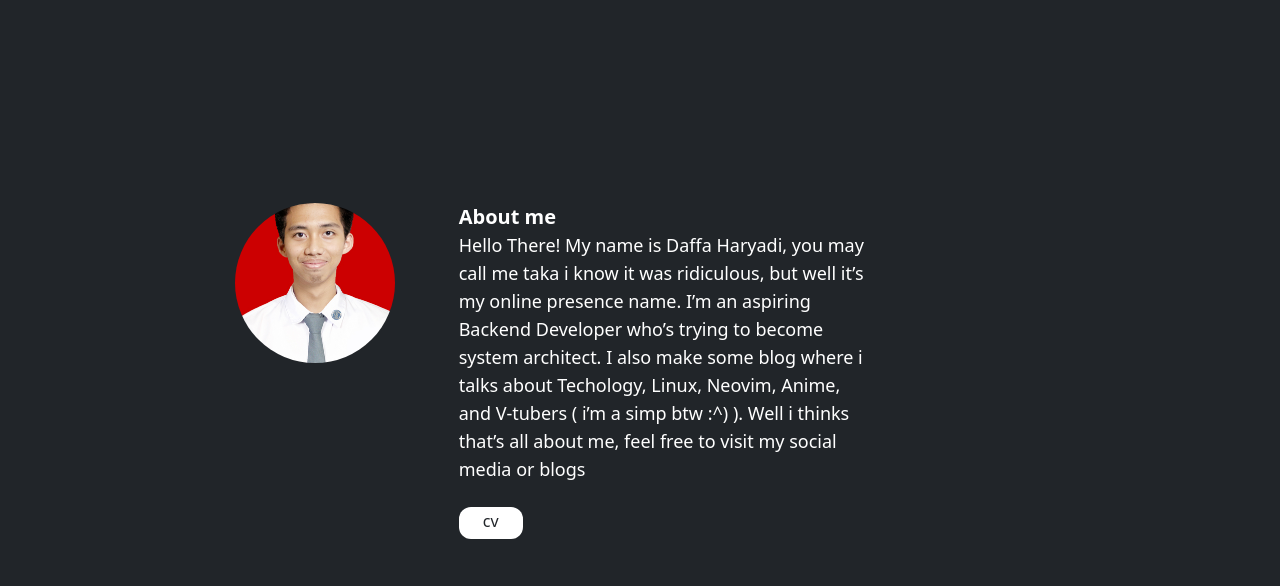
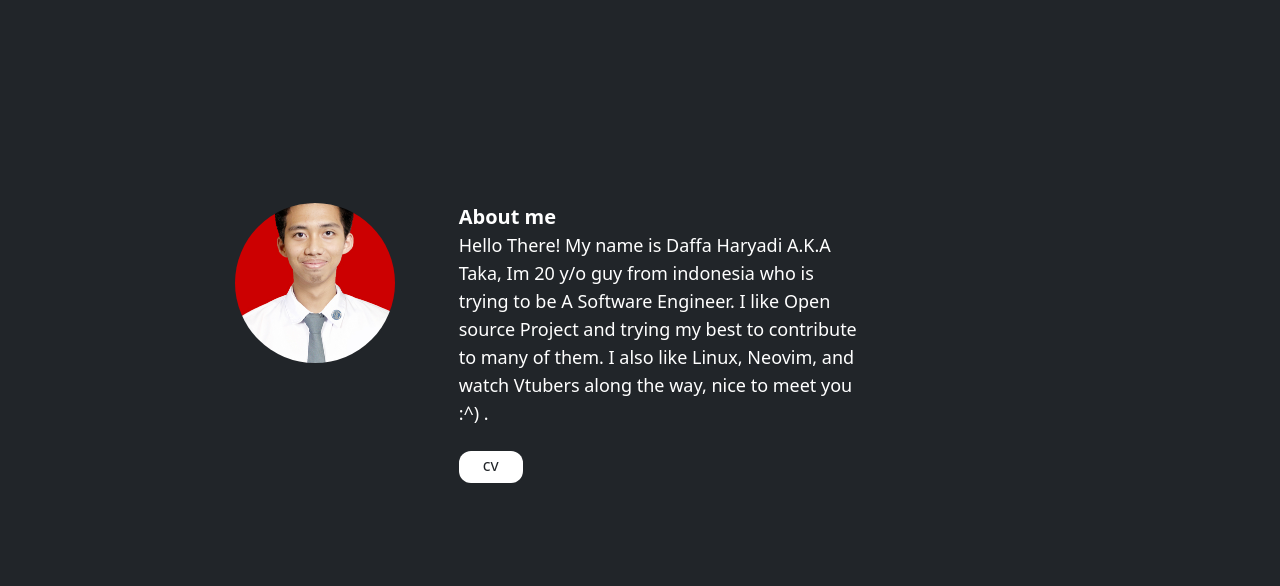
Before and after one commit to takadev15/profile, a Gatsby site: page / in a window 1280 px wide. Shown: the part 81-667 px from the top of the page. Built offline with nearby package versions, Linux system fonts and the light colour scheme; Gatsby itself is replaced by a stand-in of ours.

Commit message:
fix profile

```diff
--- a/src/components/profile.js
+++ b/src/components/profile.js
@@ -15,7 +15,7 @@ function Profile(){
           </div>
           <div className="flex-col w-1/2">
             <p className="font-bold text-xl text-white">About me</p>
-            <p className="text-lg text-white"> Hello There! My name is Daffa Haryadi, you may call me taka i know it was ridiculous, but well it’s my online presence name. I’m an aspiring Backend Developer who’s trying to become system architect. I also make some blog where i talks about Techology, Linux, Neovim, Anime, and V-tubers ( i’m a simp btw :^) ). Well i thinks that’s all about me, feel free to visit my social media or blogs</p>
+            <p className="text-lg text-white"> Hello There! My name is Daffa Haryadi A.K.A Taka, Im 20 y/o guy from indonesia who is trying to be A Software Engineer. I like Open source Project and trying my best to contribute to many of them. I also like Linux, Neovim, and watch Vtubers along the way, nice to meet you :^) .</p>
             <div className="flex space-x-3 mt-4">
               <a href="#" className="bg-white h-8 w-16 py-0.5 mt-2 rounded-xl hover:bg-gray-lightest" title="CV">
                 <p className="text-center text-gray-dark"> cv </p>
```
